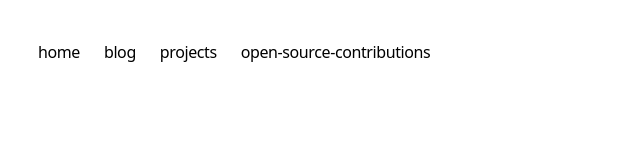
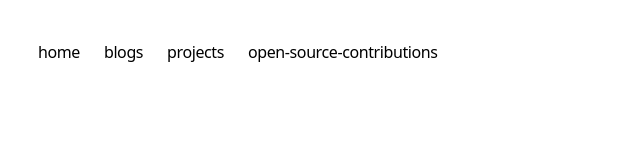
Before and after one commit to yoursandeshshrestha/Portfolio, a Next.js app: page /blogs in a window 1280 px wide. Shown: the top 160 px of the page, without its empty margins (318-958 px from the left). Built offline with nearby package versions, Linux system fonts and the light colour scheme.

Commit message:
refactor(navbar): rename 'blog' to 'blogs'.

```diff
--- a/src/components/navbar.tsx
+++ b/src/components/navbar.tsx
@@ -4,8 +4,8 @@ const navItems = {
   "/": {
     name: "home",
   },
-  "/blog": {
-    name: "blog",
+  "/blogs": {
+    name: "blogs",
   },
   "/projects": {
     name: "projects",
```
